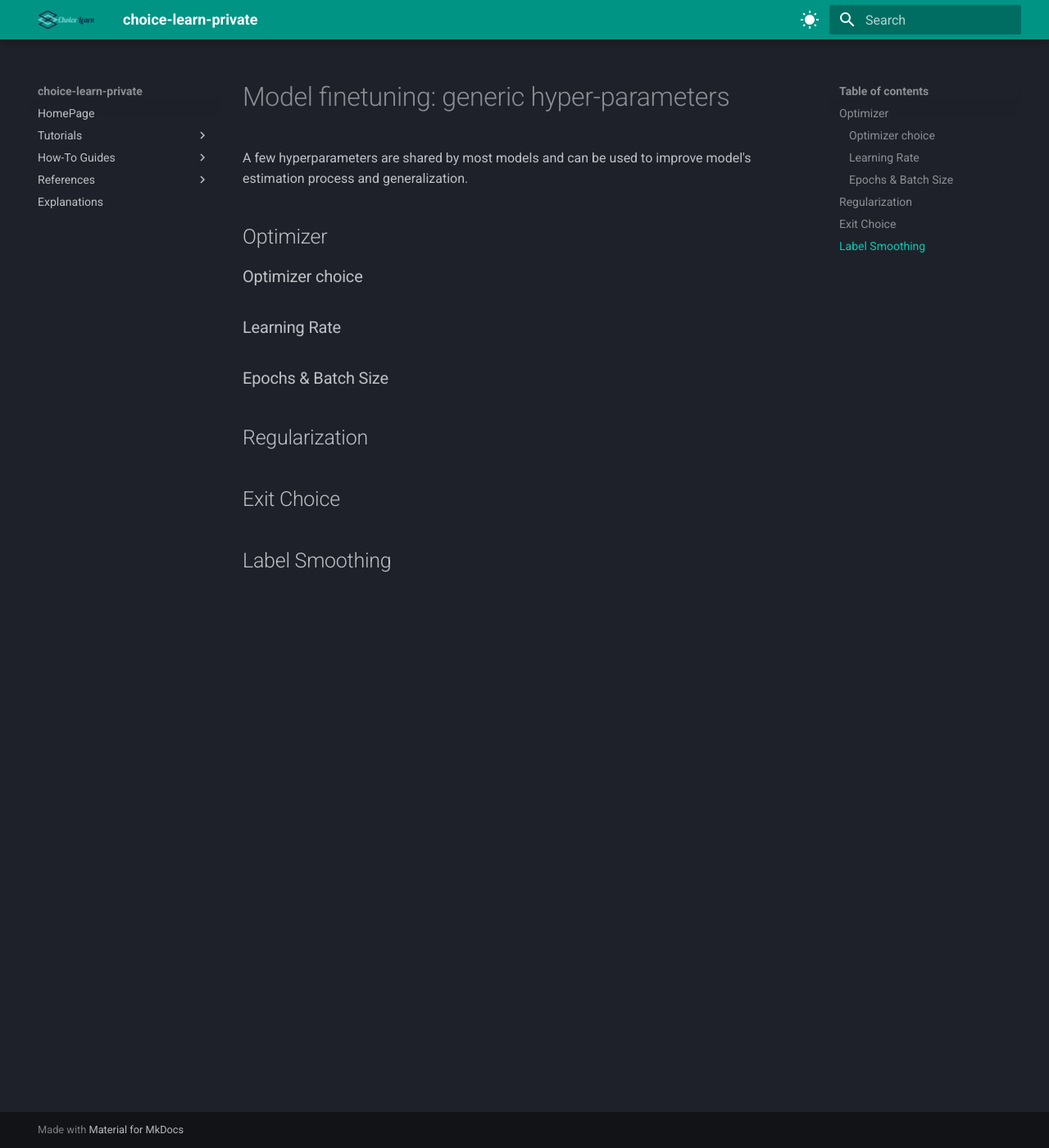
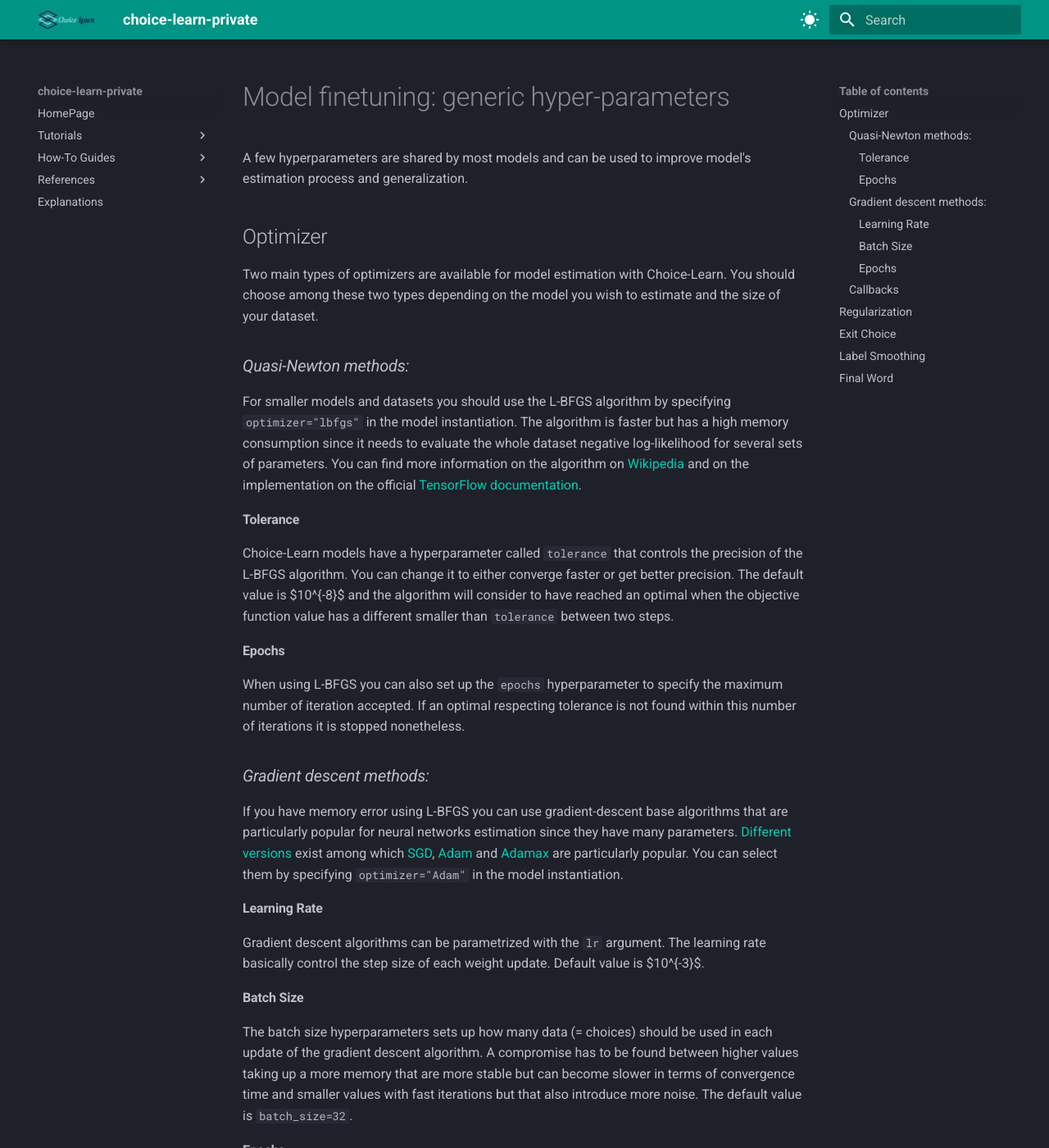
Before and after one commit to artefactory/choice-learn, an MkDocs documentation site: the page built from docs/notebooks/models/models_finetuning.md, in a window 1280 px wide and 1400 px high. Shown: the whole window at 82% size. Built offline with MkDocs 1.6.1 and Material for MkDocs 9.7.7, drawn with Linux system fonts in a browser that asks for light colours; formulas are drawn with MathJax 3; some of the changed text lies outside the part shown.

Commit message:
ADD: first version of models hyperparameters doc

````diff
--- a/docs/notebooks/models/models_finetuning.md
+++ b/docs/notebooks/models/models_finetuning.md
@@ -4,14 +4,65 @@ A few hyperparameters are shared by most models and can be used to improve model
 
 ## Optimizer
 
-### Optimizer choice
+Two main types of optimizers are available for model estimation with Choice-Learn. You should choose among these two types depending on the model you wish to estimate and the size of your dataset.
 
-### Learning Rate
+### *Quasi-Newton methods:*
+For smaller models and datasets you should use the L-BFGS algorithm by specifying `optimizer="lbfgs"` in the model instantiation. The algorithm is faster but has a high memory consumption since it needs to evaluate the whole dataset negative log-likelihood for several sets of parameters.
+You can find more information on the algorithm on [Wikipedia](https://en.wikipedia.org/wiki/Limited-memory_BFGS) and on the implementation on the official [TensorFlow documentation](https://www.tensorflow.org/probability/api_docs/python/tfp/optimizer/lbfgs_minimize).
 
-### Epochs & Batch Size
+#### Tolerance
+
+Choice-Learn models have a hyperparameter called `tolerance` that controls the precision of the L-BFGS algorithm. You can change it to either converge faster or get better precision.
+The default value is $10^{-8}$ and the algorithm will consider to have reached an optimal when the objective function value has a different smaller than `tolerance` between two steps.
+
+#### Epochs
+When using L-BFGS you can also set up the `epochs` hyperparameter to specify the maximum number of iteration accepted. If an optimal respecting tolerance is not found within this number of iterations it is stopped nonetheless.
+
+### *Gradient descent methods:*
+
+If you have memory error using L-BFGS you can use gradient-descent base algorithms that are particularly popular for neural networks estimation since they have many parameters.
+[Different versions](https://www.tensorflow.org/api_docs/python/tf/keras/optimizers) exist among which [SGD](https://www.tensorflow.org/api_docs/python/tf/keras/optimizers/SGD), [Adam](https://www.tensorflow.org/api_docs/python/tf/keras/optimizers/Adam) and [Adamax](https://www.tensorflow.org/api_docs/python/tf/keras/optimizers/Adamax) are particularly popular. You can select them by specifying `optimizer="Adam"` in the model instantiation.
+
+#### Learning Rate
+
+Gradient descent algorithms can be parametrized with the `lr` argument. The learning rate basically control the step size of each weight update. Default value is $10^{-3}$.
+
+#### Batch Size
+
+The batch size hyperparameters sets up how many data (= choices) should be used in each update of the gradient descent algorithm. A compromise has to be found between higher values taking up a more memory that are more stable but can become slower in terms of convergence time and smaller values with fast iterations but that also introduce more noise.
+The default value is `batch_size=32`.
+
+#### Epochs
+
+You can also control the number of epochs of gradient descent algorithms with the `epochs` argument. The default value being 1000 you are strongly advised to change it.
+
+### Callbacks
+
+You can also use [tf.keras.callbacks](https://www.tensorflow.org/api_docs/python/tf/keras/callbacks/Callback) to have learning rate variation or early stopping strategies. You should create it in pure TensorFlow and give it to the model as a list of callbacks: `callbacks=[...]`.
 
 ## Regularization
 
+A weight regularization can be added during model estimation. The regularization type can be chosen among $L_1$ and $L_2$ and an importance coefficient factor can be specified.
+For example:
+```model = SimpleMNL(regularization_type="l2", regularization_strength=0.001, **kwargs)```.
+
+For a short reminder this will set the following estimation objective:
+$$
+\arg \max \sum_i log \left[ \mathbb{P}(c_i|\mathcal{A}_i) \right] + 0.001 \cdot ||W||_2
+$$
+
+With $W$ the model's parameters and $\mathbb{P}(c_i|\mathcal{A}_i)$ the model's probability to choose the chosen item $c_i$.
+
 ## Exit Choice
+You can specify if you want to integrate an exit choice or not during the model's estimation with the argument `add_exit_choice`. The default value is `False`, if set to `True`, the probabilities will integrate an exist choice of utility zero.
 
 ## Label Smoothing
+
+You can integrate a label smoothing that sometimes help the optimization process. It is more recommended with descent gradient algorithms.
+
+Basically, the probabilities are float in [0, 1]. When > 0, label values are smoothed, meaning the confidence on label values is relaxed. For example, if 0.1, use 0.1 / num_items for non-chosen labels and 0.9 + 0.1 / num_classes for chosen labels.
+
+More explanations [here](https://www.tensorflow.org/api_docs/python/tf/keras/losses/CategoricalCrossentropy).
+## Final Word
+
+If you want or need more details checkout the [references page](./../../references/models/references_base_model.md) of models.
````
